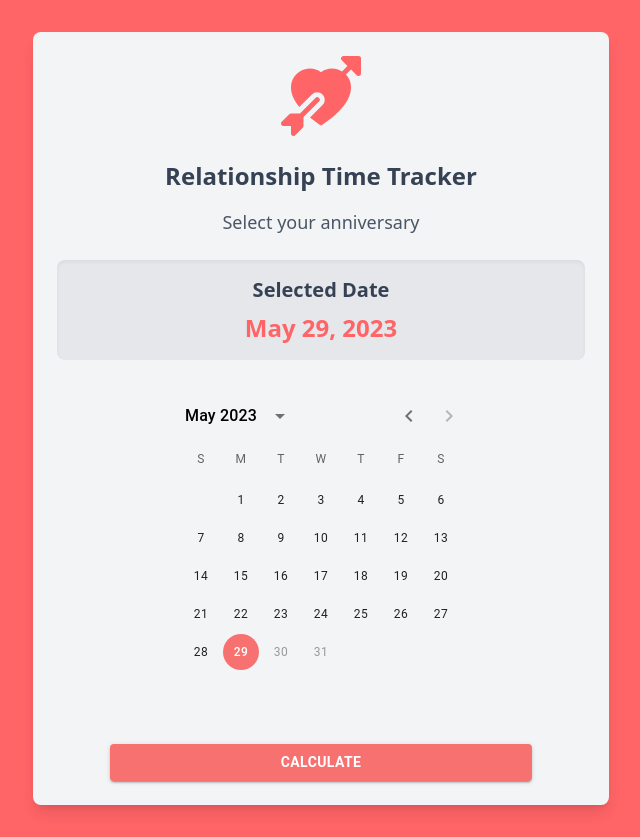
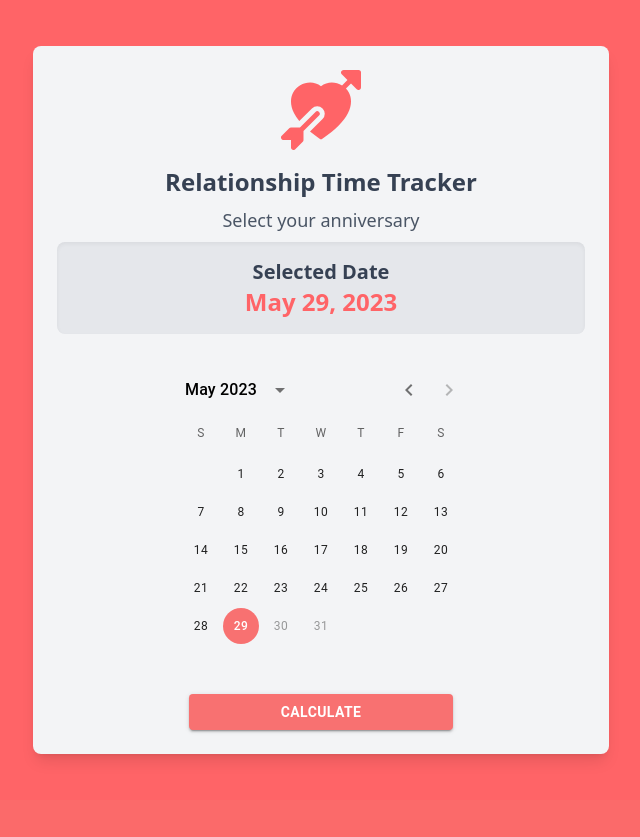
Before and after one commit to jpmontero75/relationship-time-tracker, a React (Vite) app: page / in a window 1280 px wide. Shown: the whole page, without its empty margins (319-959 px from the left). After the commit the page ends 800 px from the top, so only its background shows below. Built offline with nearby package versions, Linux system fonts and the light colour scheme.

Commit message:
Spaces fix

```diff
--- a/src/Components/PrimaryView.jsx
+++ b/src/Components/PrimaryView.jsx
@@ -21,7 +21,7 @@ export const PrimaryView = () => {
         ) : (
           <div className="bg-gray-100 shadow-lg rounded-lg p-6 w-full max-w-md sm:max-w-lg lg:max-w-xl">
             {/* Logo */}
-            <div className="flex justify-center mb-6">
+            <div className="flex justify-center mb-4">
               <svg
                 xmlns="http://www.w3.org/2000/svg"
                 width="60"
@@ -38,18 +38,18 @@ export const PrimaryView = () => {
             </div>
 
             {/* Title */}
-            <h1 className="text-xl sm:text-2xl font-bold text-center text-gray-700 mb-4">
+            <h1 className="text-xl sm:text-2xl font-bold text-center text-gray-700 mb-2">
               Relationship Time Tracker
             </h1>
 
             {/* Subtitle */}
-            <h2 className="text-base sm:text-lg text-center text-gray-600 mb-6">
+            <h2 className="text-base sm:text-lg text-center text-gray-600 mb-2">
               Select your anniversary
             </h2>
 
             {/* Selected date */}
             <div className="mb-6 bg-gray-200 p-4 rounded-lg shadow-inner">
-              <h3 className="text-lg sm:text-xl font-bold text-gray-700 text-center mb-2">
+              <h3 className="text-lg sm:text-xl font-bold text-gray-700 text-center">
                 Selected Date
               </h3>
               <p className="text-lg sm:text-2xl font-bold text-red-400 text-center">
@@ -62,7 +62,7 @@ export const PrimaryView = () => {
             </div>
 
             {/* StaticDatePicker */}
-            <div className="flex justify-center mb-6">
+            <div className="flex justify-center">
               <StaticDatePicker
                 displayStaticWrapperAs="desktop"
                 value={startDate}
@@ -101,7 +101,7 @@ export const PrimaryView = () => {
                   fontWeight: "bold",
                 }}
                 onClick={() => setResultsView(true)}
-                className="w-full sm:w-[80%]"
+                className="w-[70%] sm:w-[50%]"
               >
                 Calculate
               </Button>
```
